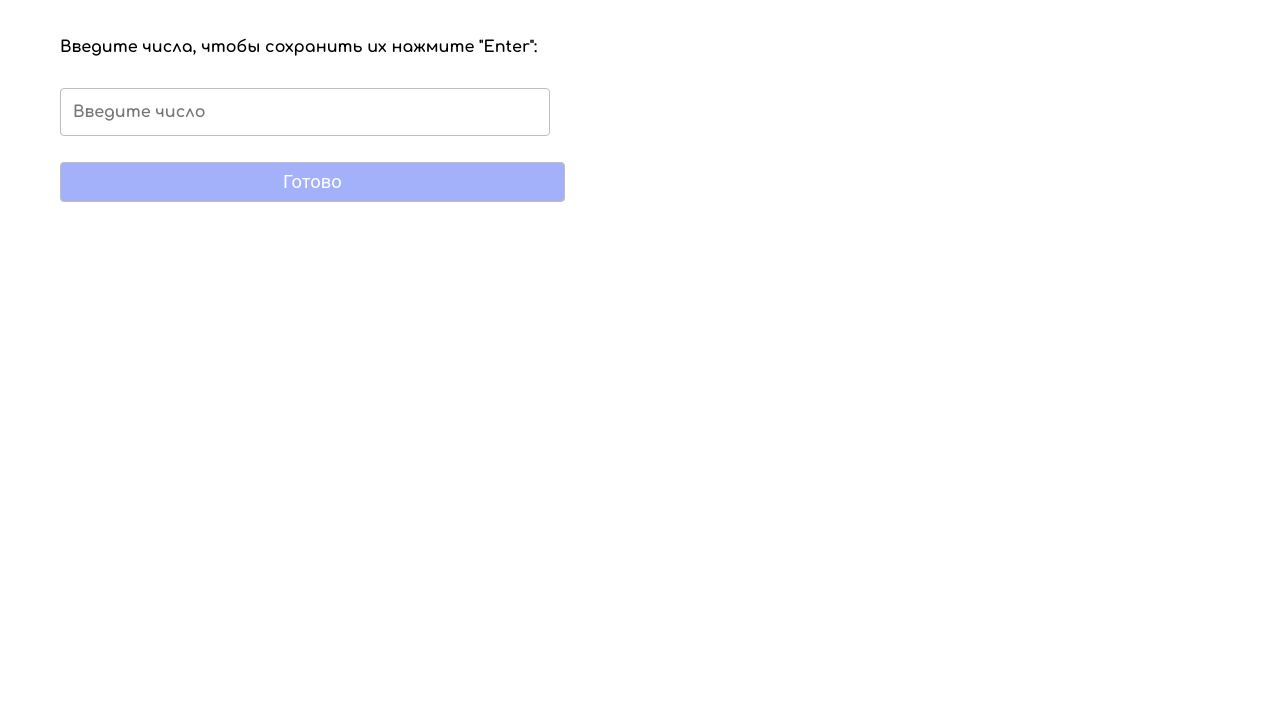
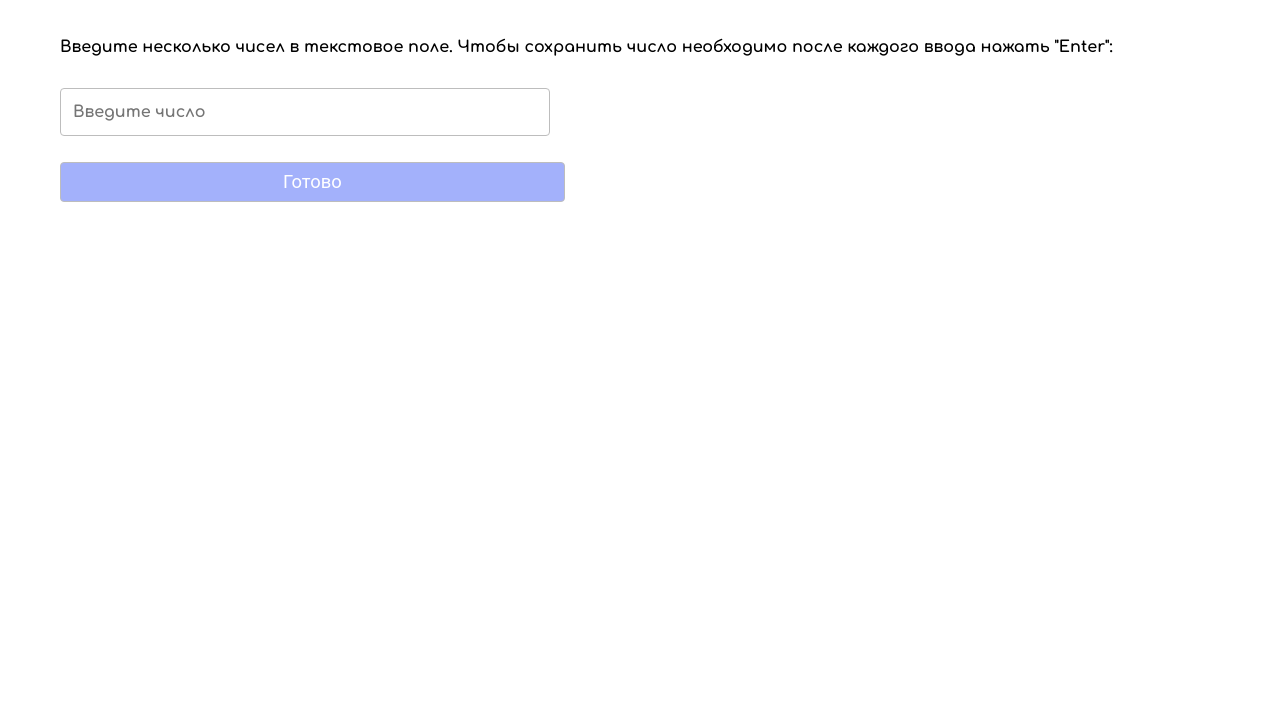
Before and after one commit to aygina/cycles, a plain HTML site: page index.html in a window 1280 px wide. Shown: the part 80-800 px from the top of the page. Drawn offline with Linux system fonts and the light colour scheme.

Commit message:
понятная инструкция

```diff
--- a/index.html
+++ b/index.html
@@ -18,7 +18,7 @@
     <div class="wrapper">
         <div class="application">
             <h1>Магия</h1>
-            <p>Введите числа, чтобы сохранить их нажмите "Enter":</p>
+            <p>Введите несколько чисел в текстовое поле. Чтобы сохранить число необходимо после каждого ввода нажать "Enter":</p>
             <input type="text" name="1" id="1" placeholder="Введите число">
             <button id="submit" onclick="sumInput();">Готово</button>
         </div>
```
